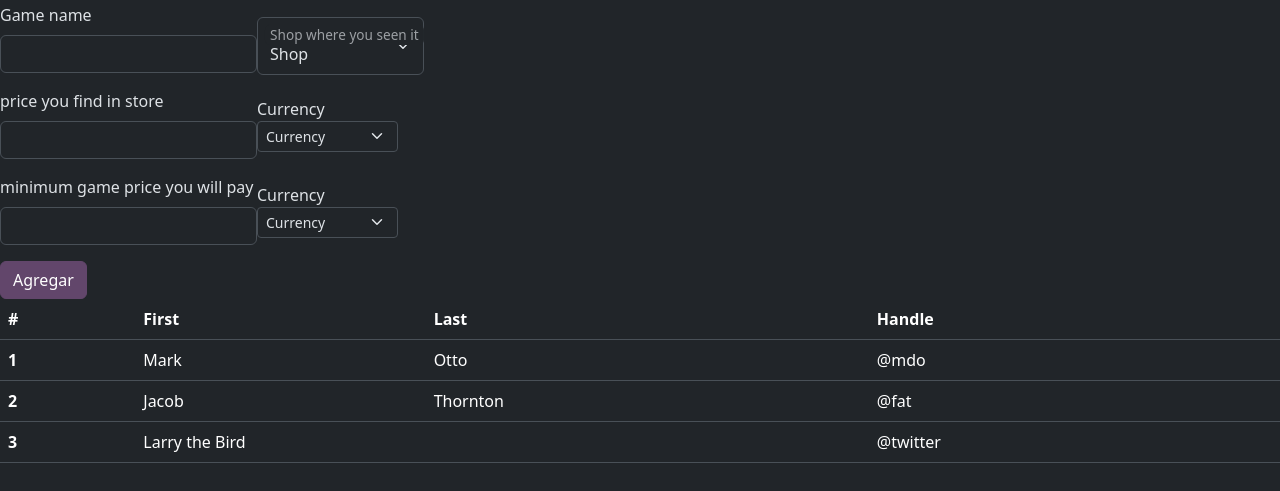
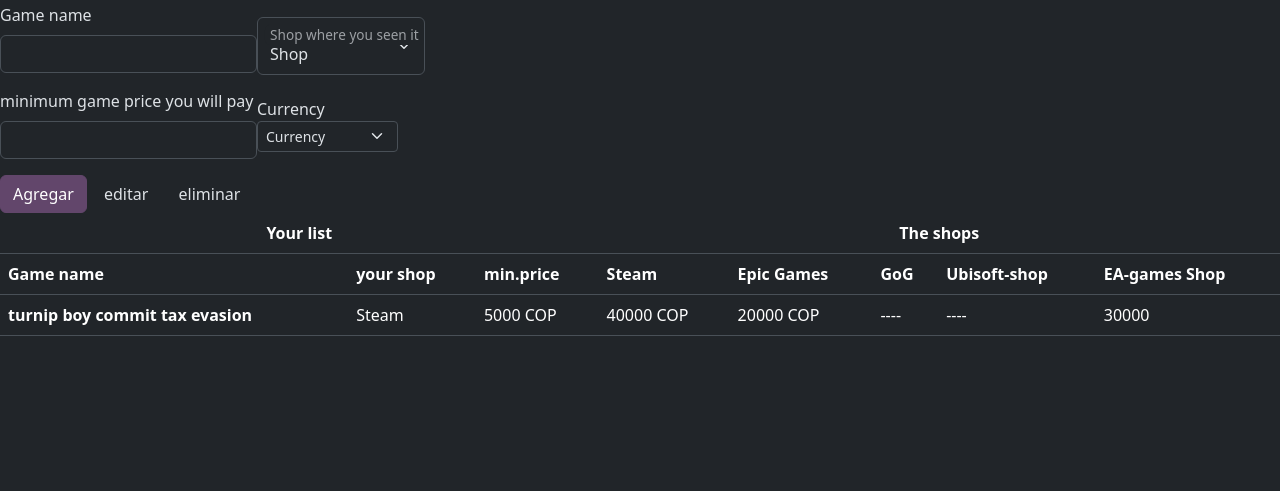
Before and after one commit to SanDaws/Game-grimory, a website built with Vite: page index.html in a window 1280 px wide. Shown: the part 53-544 px from the top of the page. Built offline with nearby package versions, Linux system fonts and the light colour scheme.

Commit message:
fix: change of table and creation of buttons for crud

```diff
--- a/index.html
+++ b/index.html
@@ -41,31 +41,12 @@
                         <option value="epic-games">Epic Games</option>
                         <option value="gog">GoG</option>
                         <option value="ubisoft">Ubisoft-shop</option>
-                        <option value="ea-games">ea-games store</option>
+                        <option value="ea-games">EA-games store</option>
                     </select>
                     <label for="floatingSelect">Shop where you seen it</label>
                   </div>
             </div>
 
-            <article class="d-flex align-items-center">
-                <div>
-                    <div class="mb-3">
-                        <label for="act-price" class="form-label">price you find in store</label>
-                        <input type="number" class="form-control" id="act-price" aria-describedby="game full name" required>
-                    </div>
-
-                </div>
-                <div  class="mb-3">
-                    <label for="currency" >Currency</label>
-                    <select class="form-select form-select-sm " id="currency" aria-label="Currency you use" required>
-                        <option selected disabled>Currency</option>
-                        <option value="usd">USD</option>
-                        <option value="cop">Colombiapeso</option>
-                        <option value="yen">Yen</option>
-                        <option value="euro">Euro</option>
-                        </select>
-                </div>
-            </article>
             <article class="d-flex align-items-center">
                 <div>
                     <div class="mb-3">
@@ -89,6 +70,12 @@
         <button type="submit" class="btn btn-primary" >
             Agregar
         </button>
+        <button type="submit" class="btn btn-info" >
+            editar
+        </button>
+        <button type="submit" class="btn btn-danger" >
+            eliminar
+        </button>
 
         </form>
     </section>
@@ -97,32 +84,34 @@
             <table class="table">
                 <thead>
                     <tr>
-                    <th scope="col">#</th>
-                    <th scope="col">First</th>
-                    <th scope="col">Last</th>
-                    <th scope="col">Handle</th>
+                        <th colspan="3" class="text-center">Your list</th>
+                        <th colspan="5 " class="text-center">The shops</th>
+                        </tr>
+                        <tr>
+                            <th scope="col-2">Game name</th>
+                            <th scope="col">your shop</th>
+                            <th scope="col">min.price</th>
+                            <th scope="col">Steam</th>
+                            <th scope="col">Epic Games</th>
+                            <th scope="col">GoG</th>
+                            <th scope="col">Ubisoft-shop</th>
+                            <th scope="col">EA-games Shop</th>
                             </tr>
                             </thead>
                     <tbody>
                         <tr>
-                    <th scope="row">1</th>
-                    <td>Mark</td>
-                    <td>Otto</td>
-                    <td>@mdo</td>
+                            <th scope="row">turnip boy commit tax evasion</th>
+                            <td>Steam</td>
+                            <td>5000 COP</td>
+                            <td>40000 COP</td>
+                            <td> 20000 COP</td>
+                            <td>----</td>
+                            <td>----</td>
+                            <td>30000</td>
+
                         </tr>
-                  <tr>
-                    <th scope="row">2</th>
-                    <td>Jacob</td>
-                    <td>Thornton</td>
-                    <td>@fat</td>
-                  </tr>
-                  <tr>
-                    <th scope="row">3</th>
-                    <td colspan="2">Larry the Bird</td>
-                    <td>@twitter</td>
-                  </tr>
+
                     </tbody>
-              </table>
                 <tfoot id="result"></tfoot>
             </table>
     </section>
```
Lines whose indentation alone changed are shown as unchanged.
